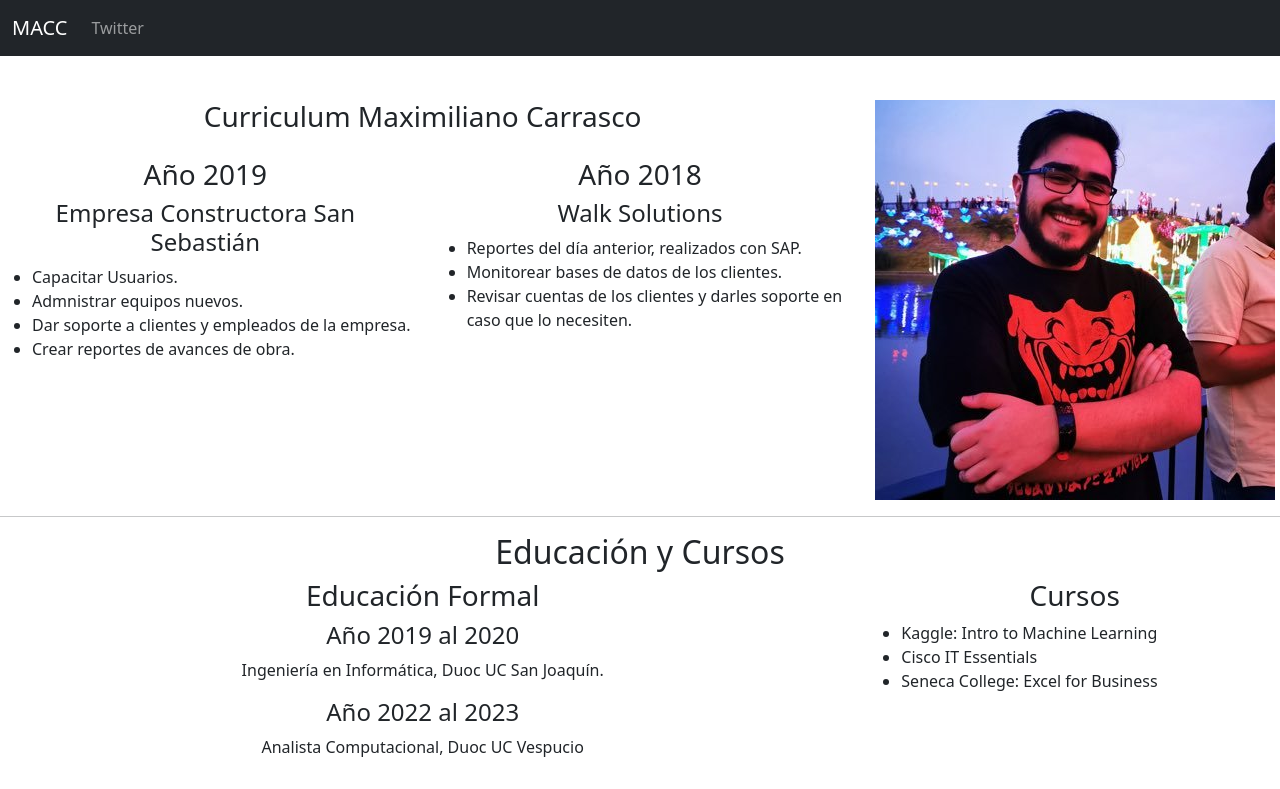
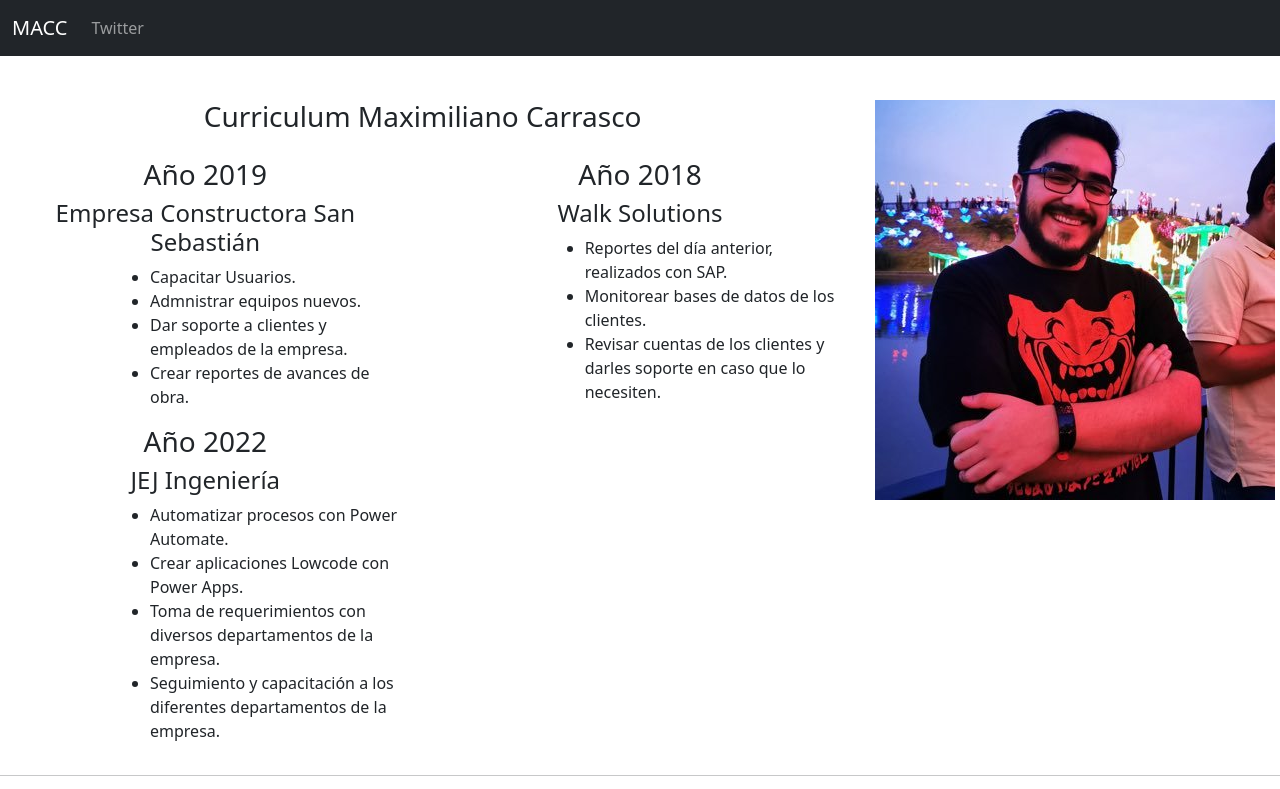
Before and after one commit to Macsito-prog/macsito-prog.github.io, a website: page curriculum.html in a window 1280 px wide. Shown: the top 789 px of the page. Drawn offline with nearby package versions, Linux system fonts and the light colour scheme.

Commit message:
cambios en curriculum y estilos

```diff
--- a/curriculum.html
+++ b/curriculum.html
@@ -59,6 +59,16 @@
                             <li>Revisar cuentas de los clientes y darles soporte en caso que lo necesiten.</li>
                         </ul>
                     </div>
+                    <div class="col-md-6 themed-grid-col">
+                        <h3>Año 2022</h3>
+                        <h4>JEJ Ingeniería</h4>
+                        <ul class="listado">
+                            <li>Automatizar procesos con Power Automate.</li>
+                            <li>Crear aplicaciones Lowcode con Power Apps.</li>
+                            <li>Toma de requerimientos con diversos departamentos de la empresa.</li>
+                            <li>Seguimiento y capacitación a los diferentes departamentos de la empresa.</li>
+                        </ul>
+                    </div>
                 </div>
             </div>
             <div class="col-md-4 themed-grid-col">
@@ -77,7 +87,7 @@
             </div>
             <div class="col-md-4 themed-grid-col">
                 <h3>Cursos</h3>
-                <ul class="listado">
+                <ul class="listado-educacion">
                     <li>Kaggle: Intro to Machine Learning</li>
                     <li>Cisco IT Essentials</li>
                     <li>Seneca College: Excel for Business</li>
--- a/estilos.css
+++ b/estilos.css
@@ -4,6 +4,7 @@ main{
 
 .listado{
     text-align: left;
+    padding-left: 150px;
 }
 /*proximos pasos
 1.- cambiar fondo?
@@ -11,3 +12,7 @@ main{
 3.- UI !!!
 4.- subirla a github pages.
 */
+.listado-educacion{
+    text-align: center;
+    list-style: none;
+}
```
